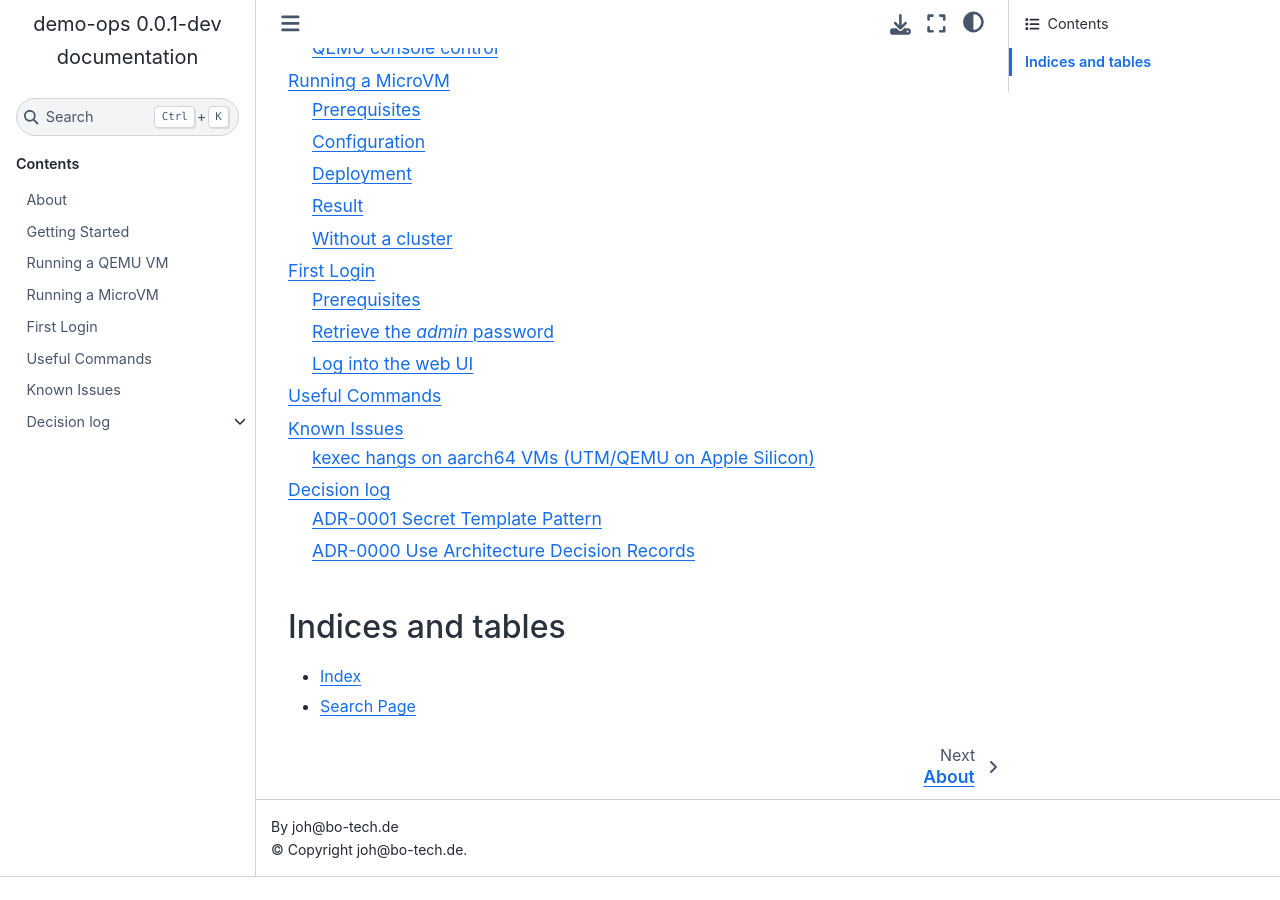
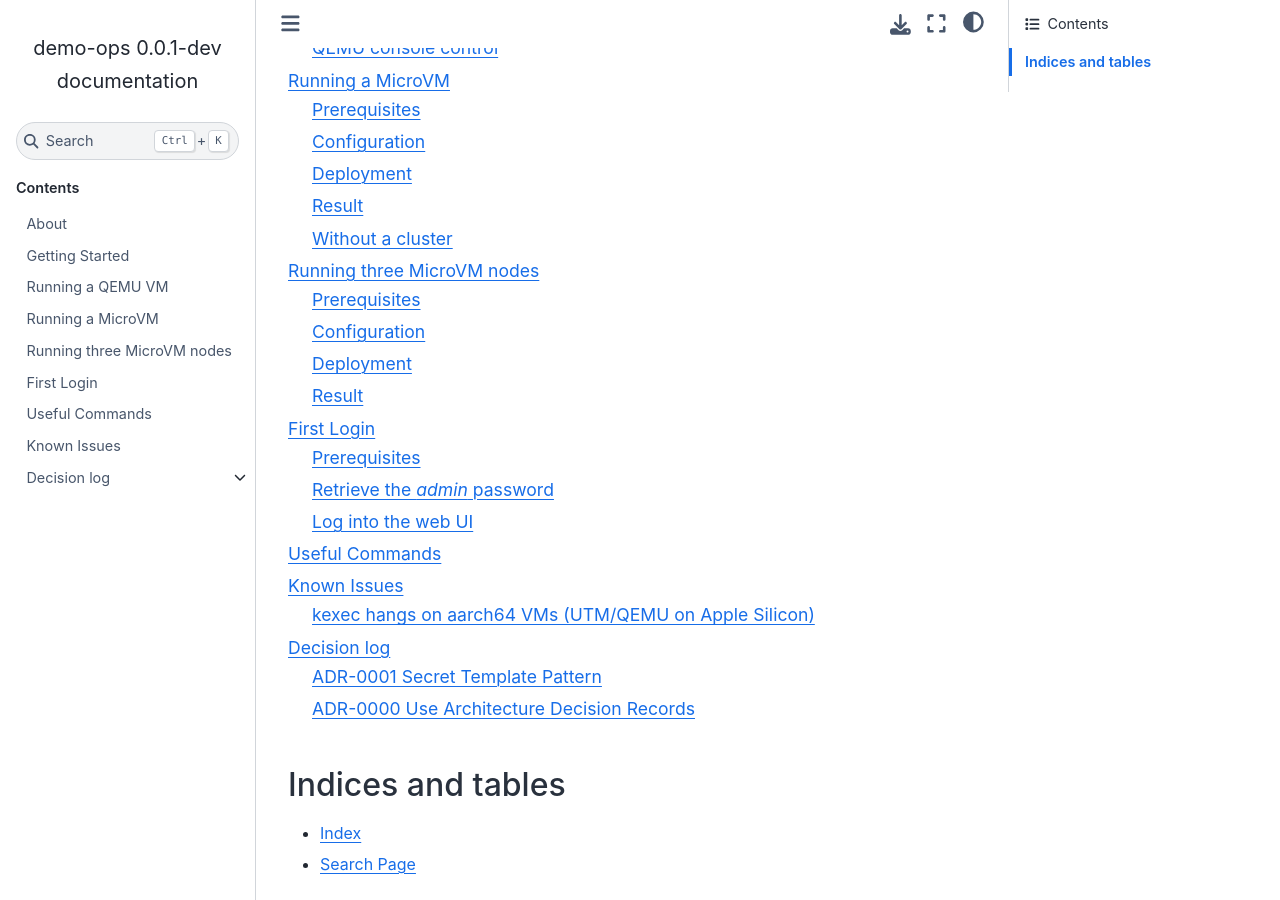
Before and after one commit to bo-tech/demo-ops, a Sphinx documentation site: the page built from docs/index.rst, in a window 1280 px wide and 900 px high, scrolled down 550 px. Built offline with Sphinx 7.4.7 and the Sphinx Book theme 1.1.4, drawn with Linux system fonts in a browser that asks for light colours; before the commit the page ends 1427 px from its top, so only the background shows below that; some of the changed lines change nothing that is shown.

Commit message:
docs: Add a guide for the three node microVM setup

```diff
--- a/docs/index.rst
+++ b/docs/index.rst
@@ -10,6 +10,7 @@
    getting-started
    run-qemu-vm
    run-microvm
+   run-three-node-microvm
    first-login
    usage
    known-issues
--- /dev/null
+++ b/docs/run-three-node-microvm.rst
@@ -0,0 +1,125 @@
+=============================
+ Running three MicroVM nodes
+=============================
+
+This guide deploys demo-ops as three microVM nodes, one per hypervisor,
+giving a cluster that keeps running when a node goes away. It is the
+multi-node counterpart of :doc:`run-microvm`, and it builds the
+``cluster-demo-multi-node`` cluster rather than ``cluster-demo``.
+
+Every node is a controller as well as a worker. What the platform needs
+for that is covered in :ref:`bo:sec-multiple-controllers`.
+
+
+Prerequisites
+=============
+
+- Nix installed on your workstation
+- Three NixOS hosts prepared for microVMs — see
+  :doc:`bo:kubernetes/microvm` for the required modules and host setup
+- All three on the same network segment
+
+Each guest attaches to a bridge on its own hypervisor and lands on
+whatever network that host's NIC is on, so hypervisors on different
+segments produce guests that cannot reach each other.
+
+
+Configuration
+=============
+
+The nodes
+---------
+
+``nixos/hosts/demo-nodes.nix`` holds the three nodes as data, and is
+the only file to edit for them:
+
+- Set ``network.gateway`` for your network
+- Add your SSH public key to ``sshAuthorizedKeys``
+- Set the three ``address`` values, and adjust the MAC addresses if
+  needed
+
+The addresses must be free, and outside whatever the network hands out
+over DHCP.
+
+The inventory
+-------------
+
+Edit ``ansible/inventory-three-node-microvm.yaml``:
+
+- Set each ``ansible_host`` to the matching guest address
+- Set each ``microvm_host`` to the hypervisor that guest runs on
+
+``demo-node-01-microvm`` is the ``initial_controller``, and the cluster
+settings below name its address.
+
+The cluster
+-----------
+
+Set the load balancer addresses in
+``kubernetes/cluster-demo-multi-node/flux/vars/cluster-settings.yaml``.
+The Cilium pools and ``cluster_ingress_ip`` must lie inside the guests'
+subnet; :doc:`getting-started` explains why.
+
+Set ``cluster_service_host`` to the address of the first node. The
+cluster has no single API address, so this names one controller rather
+than the cluster.
+
+.. note::
+
+   ``cluster-demo`` and ``cluster-demo-multi-node`` ship the same
+   placeholder addresses and the same ``cluster_domain``. To run both
+   clusters at once, give this one addresses and a domain of its own.
+
+Commit the changes before deploying — the flake only sees files that
+are in git.
+
+
+Deployment
+==========
+
+Enter the ansible development shell:
+
+.. code-block:: bash
+
+   nix develop ./external/business-operations#ansible
+
+Export the path to the age key. ``bootstrap-cluster.yaml`` decrypts a
+SOPS file, and fails at that step without it:
+
+.. code-block:: bash
+
+   export SOPS_AGE_KEY_FILE="${PWD}/.secrets/age-user.key"
+
+Deploy the three guests to their hypervisors:
+
+.. code-block:: bash
+
+   ansible-playbook -i ./ansible/inventory-three-node-microvm.yaml \
+     $BO_PLAYBOOKS/deploy-microvms.yaml
+
+Bootstrap the Kubernetes cluster:
+
+.. code-block:: bash
+
+   ansible-playbook -i ./ansible/inventory-three-node-microvm.yaml \
+     $BO_PLAYBOOKS/bootstrap-existing-machines.yaml
+
+The first node generates the join tokens and the other two join with
+them. They sit idle until their token arrives, which is expected rather
+than a hang.
+
+Kick off FluxCD:
+
+.. code-block:: bash
+
+   ansible-playbook -i ./ansible/inventory-three-node-microvm.yaml \
+     $BO_PLAYBOOKS/bootstrap-cluster.yaml
+
+
+Result
+======
+
+Three nodes, each a controller and a worker, with etcd surviving the
+loss of one of them, and Ceph replicating across the three.
+
+See :doc:`first-login` for accessing the deployed applications.
```
